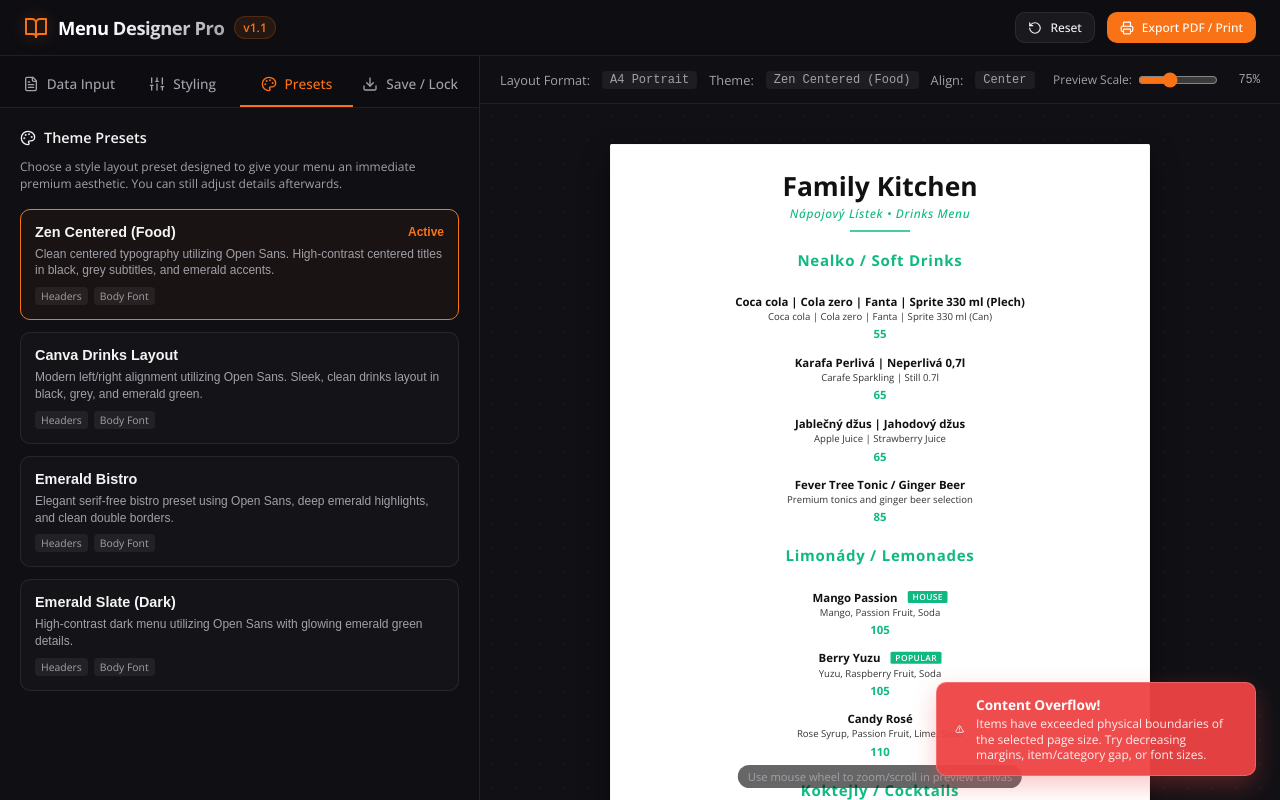
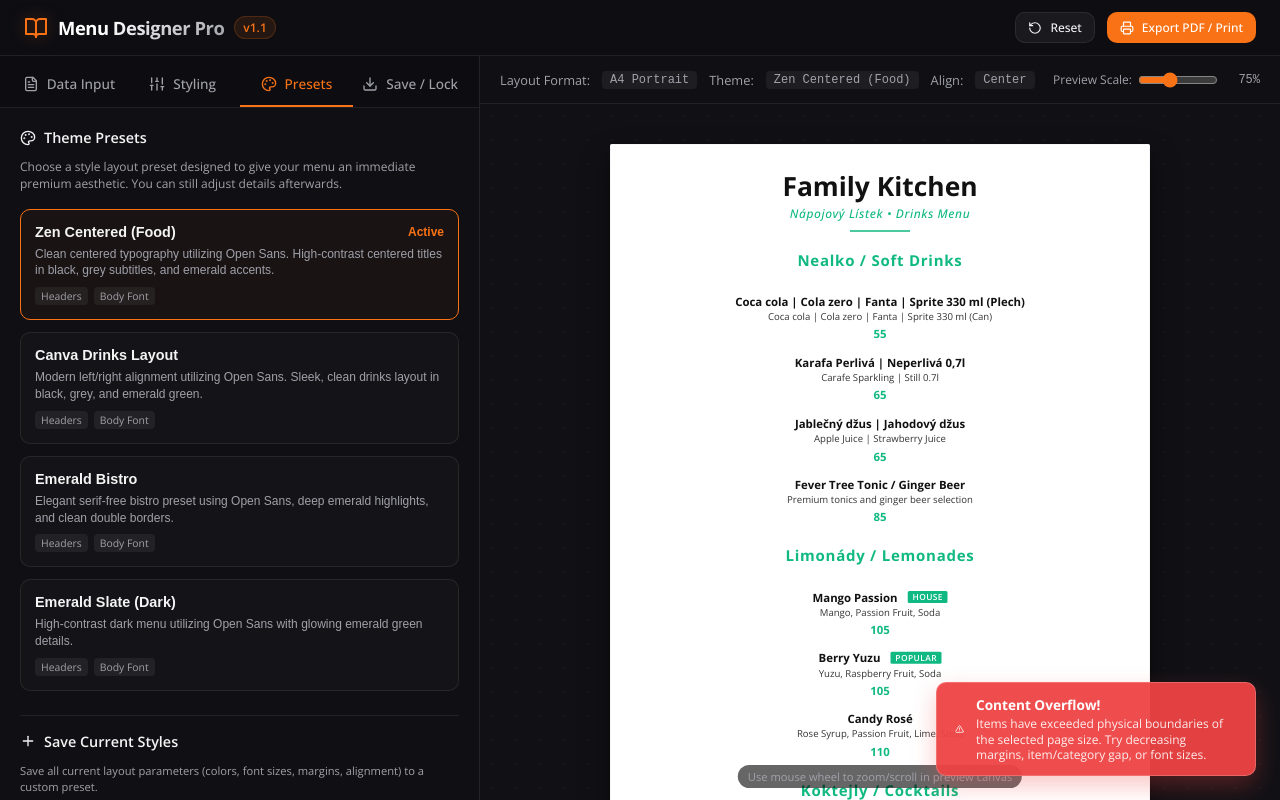
Before and after one commit to baaoh/FamilyKitchen-MenuMaker, a React (Vite) app: page / in a window 1280 px wide. Both pictures are taken after a click on the button "Presets". Built offline with nearby package versions, Linux system fonts and the light colour scheme; a web font is replaced by a local one.

Commit message:
Implement client-side custom preset saving and management

```diff
--- a/src/App.jsx
+++ b/src/App.jsx
@@ -107,6 +107,13 @@ export default function App() {
   const [confirmPasscode, setConfirmPasscode] = useState('');
   const [passcodeError, setPasscodeError] = useState('');
 
+  // Custom Presets
+  const [customPresets, setCustomPresets] = useState(() => {
+    const saved = localStorage.getItem('menu_designer_custom_presets');
+    return saved ? JSON.parse(saved) : [];
+  });
+  const [presetSaveName, setPresetSaveName] = useState('');
+
   const previewRef = useRef(null);
   const pageRef = useRef(null);
 
@@ -118,6 +125,10 @@ export default function App() {
   useEffect(() => {
     localStorage.setItem('menu_designer_settings', JSON.stringify(settings));
   }, [settings]);
+
+  useEffect(() => {
+    localStorage.setItem('menu_designer_custom_presets', JSON.stringify(customPresets));
+  }, [customPresets]);
 
   // --- AUTOMATIC OVERFLOW DETECTOR ---
   useEffect(() => {
@@ -193,6 +204,59 @@ export default function App() {
         passcodeHash: ''
       }));
       showToast('Passcode protection disabled.');
+    }
+  };
+
+  // --- CUSTOM PRESETS MANAGEMENT ---
+  const saveCustomPreset = (e) => {
+    e.preventDefault();
+    if (!presetSaveName.trim()) return;
+
+    const newPreset = {
+      id: `custom-preset-${Date.now()}`,
+      name: presetSaveName.trim(),
+      description: `Saved style (${new Date().toLocaleDateString()})`,
+      styles: {
+        theme: settings.theme,
+        pageSize: settings.pageSize,
+        columns: settings.columns,
+        pagePadding: settings.pagePadding,
+        categoryGap: settings.categoryGap,
+        itemGap: settings.itemGap,
+        titleSize: settings.titleSize,
+        subtitleSize: settings.subtitleSize,
+        catSize: settings.catSize,
+        itemSize: settings.itemSize,
+        descSize: settings.descSize,
+        showDots: settings.showDots,
+        borderStyle: settings.borderStyle,
+        borderWidth: settings.borderWidth,
+        textAlign: settings.textAlign,
+        customBg: settings.customBg,
+        customText: settings.customText,
+        customAccent: settings.customAccent,
+        customBorder: settings.customBorder
+      }
+    };
+
+    setCustomPresets(prev => [...prev, newPreset]);
+    setPresetSaveName('');
+    showToast(`Preset "${newPreset.name}" saved!`);
+  };
+
+  const applyCustomPreset = (preset) => {
+    setSettings(prev => ({
+      ...prev,
+      ...preset.styles
+    }));
+    showToast(`Applied custom preset "${preset.name}"`);
+  };
+
+  const deleteCustomPreset = (presetId, e) => {
+    e.stopPropagation();
+    if (window.confirm('Are you sure you want to delete this saved preset?')) {
+      setCustomPresets(prev => prev.filter(p => p.id !== presetId));
+      showToast('Preset deleted');
     }
   };
 
@@ -1148,6 +1212,60 @@ export default function App() {
                     </button>
                   ))}
                 </div>
+
+                {/* SAVE CURRENT STYLE AS PRESET */}
+                <div style={{ marginTop: '24px', borderTop: '1px solid var(--border-color)', paddingTop: '16px' }}>
+                  <div className="panel-title">
+                    <Plus size={16} /> Save Current Styles
+                  </div>
+                  <p style={{ fontSize: '0.7rem', color: 'var(--text-secondary)', marginBottom: '10px', lineHeight: 1.4 }}>
+                    Save all current layout parameters (colors, font sizes, margins, alignment) to a custom preset.
+                  </p>
+                  <form onSubmit={saveCustomPreset} style={{ display: 'flex', gap: '8px', marginBottom: '16px' }}>
+                    <input
+                      type="text"
+                      className="form-input"
+                      placeholder="Name your custom preset..."
+                      value={presetSaveName}
+                      onChange={(e) => setPresetSaveName(e.target.value)}
+                      style={{ flex: 1 }}
+                    />
+                    <button type="submit" className="btn btn-secondary btn-sm" style={{ padding: '0 16px' }}>
+                      Save Preset
+                    </button>
+                  </form>
+                </div>
+
+                {/* LIST SAVED CUSTOM PRESETS */}
+                {customPresets.length > 0 && (
+                  <div style={{ marginTop: '20px', borderTop: '1px solid var(--border-color)', paddingTop: '16px' }}>
+                    <div className="panel-title">
+                      <Sliders size={16} /> Your Custom Presets
+                    </div>
+                    <div className="preset-grid">
+                      {customPresets.map(preset => (
+                        <div
+                          key={preset.id}
+                          className="preset-card"
+                          style={{ display: 'flex', justifyContent: 'space-between', alignItems: 'center', cursor: 'pointer' }}
+                          onClick={() => applyCustomPreset(preset)}
+                        >
+                          <div>
+                            <span className="preset-name">{preset.name}</span>
+                            <div className="preset-desc" style={{ fontSize: '0.7rem' }}>{preset.description}</div>
+                          </div>
+                          <button
+                            className="icon-action-btn btn-delete-item"
+                            onClick={(e) => deleteCustomPreset(preset.id, e)}
+                            title="Delete Saved Preset"
+                          >
+                            <Trash2 size={14} />
+                          </button>
+                        </div>
+                      ))}
+                    </div>
+                  </div>
+                )}
               </div>
             )}
 
```
